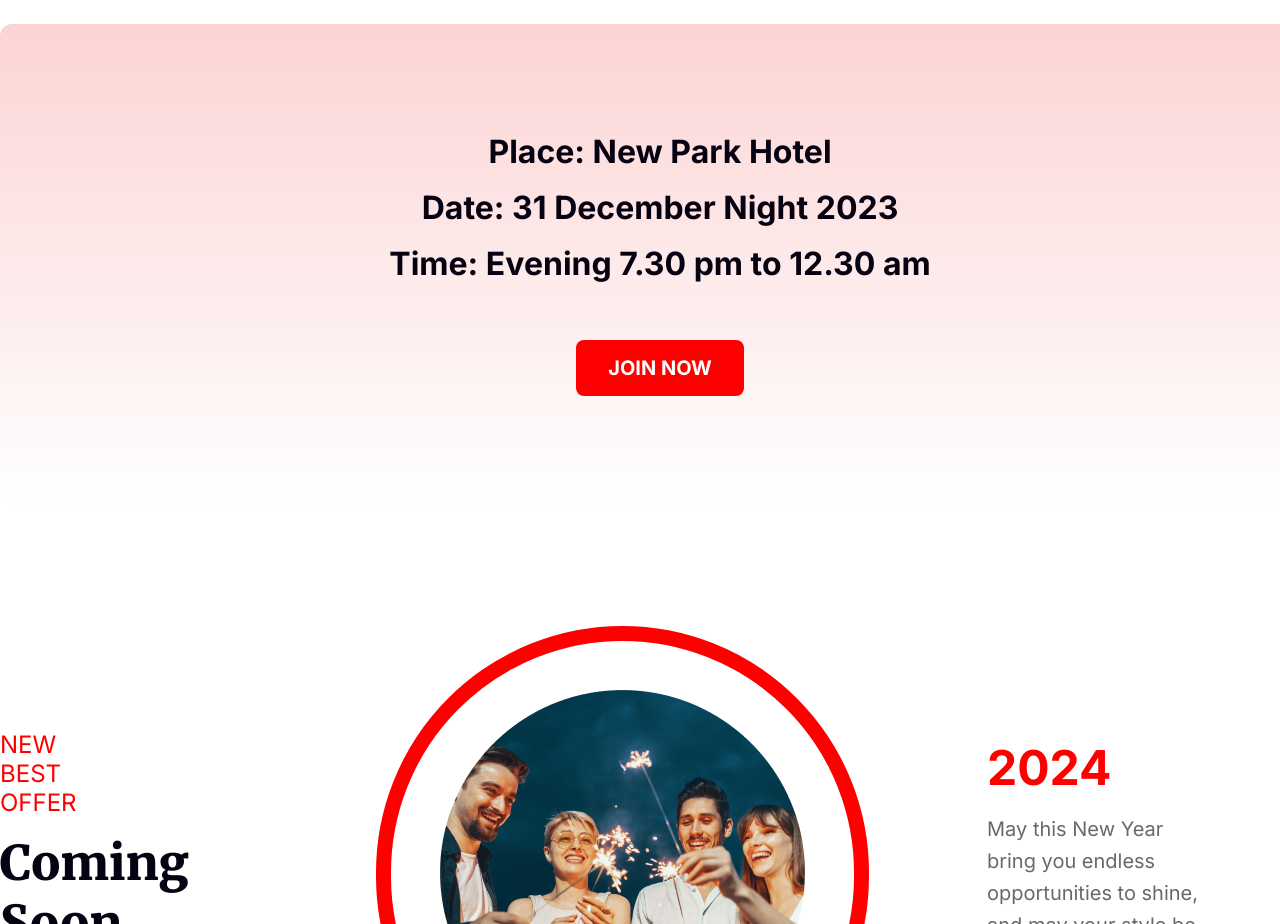
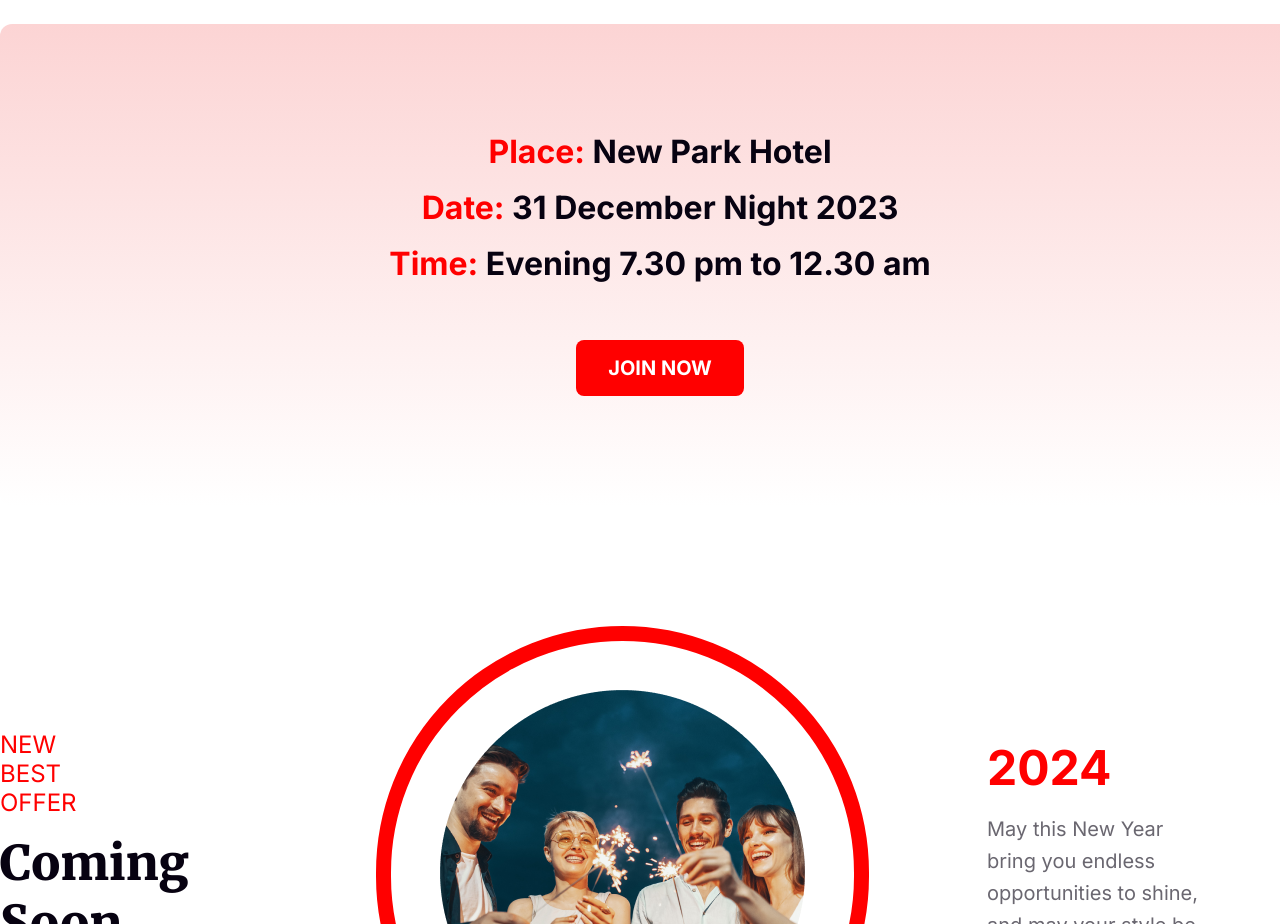
Before and after one commit to auishi22/Assignment-01, a plain HTML site: page index.html in a window 1280 px wide. Shown: the part 2380-3304 px from the top of the page. Drawn offline with Linux system fonts and the light colour scheme.

Commit message:
venue edited

```diff
--- a/index.html
+++ b/index.html
@@ -50,9 +50,9 @@
         </section>
         <section class="venue">
             <div class="venue-details">
-                <h4>Place: New Park Hotel <br>
-                    Date: 31 December Night 2023 <br>
-                    Time: Evening 7.30 pm to 12.30 am <br>
+                <h4><span style="color: #F00;">Place:</span> New Park Hotel <br>
+                    <span style="color: #F00;">Date:</span> 31 December Night 2023 <br>
+                    <span style="color: #F00;">Time:</span> Evening 7.30 pm to 12.30 am <br>
                 </h4>
             </div>
             <button class="join-btn">join now</button>
```
